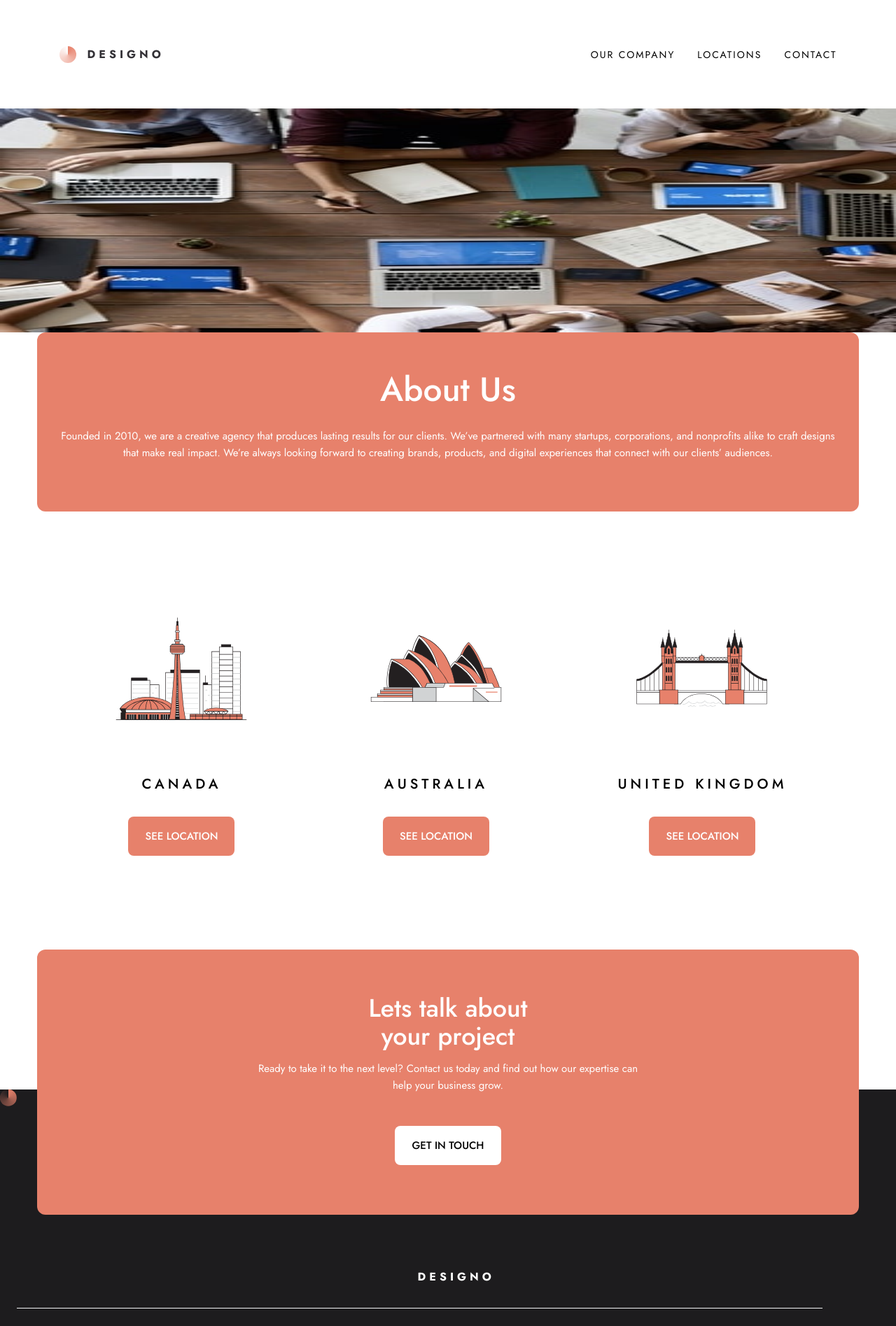
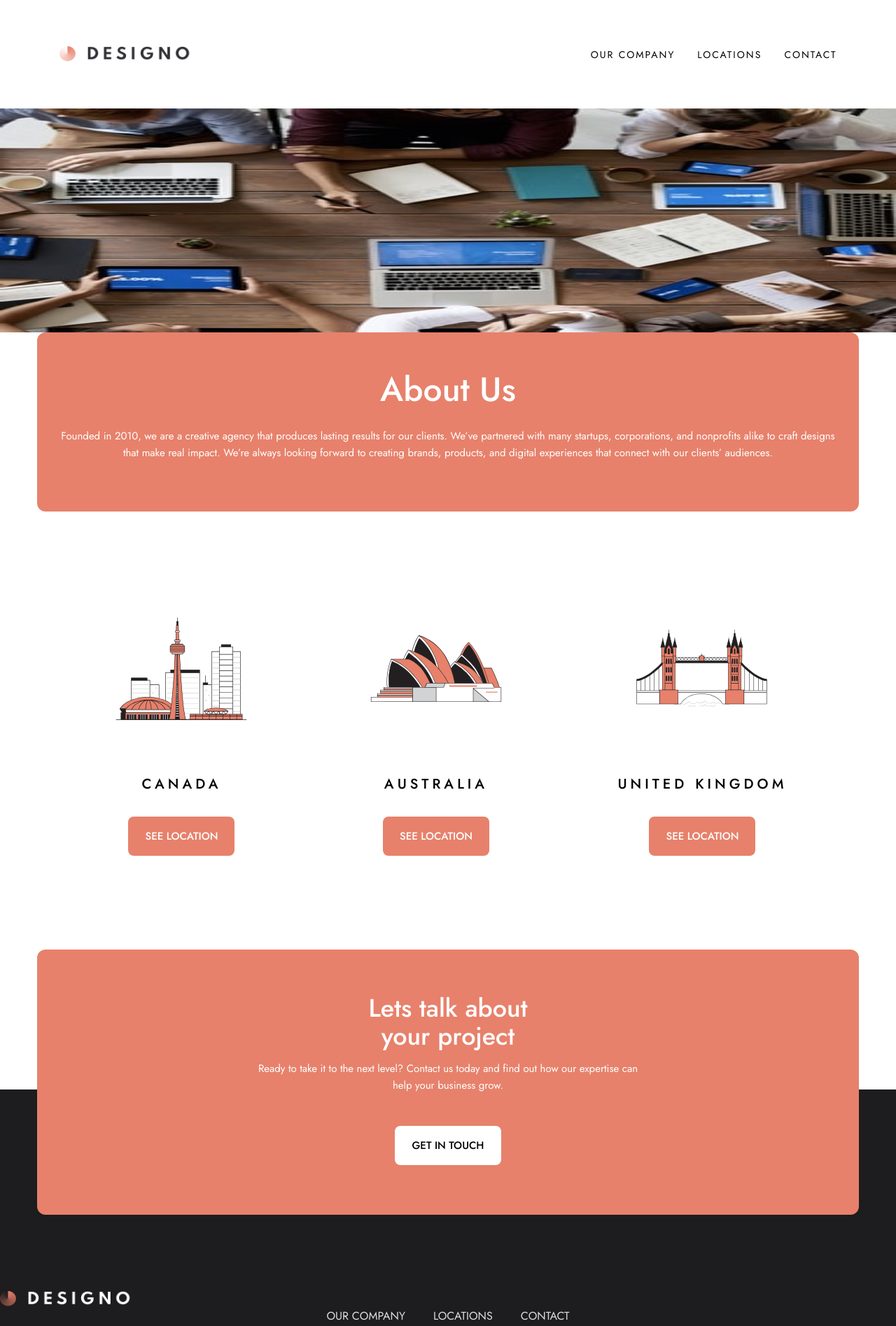
Before and after one commit to SebastienStordeur/Designo, a Next.js app: page /about in a window 1280 px wide. Shown: the top 1895 px of the page at 70% size. Built offline with nearby package versions, Linux system fonts and the light colour scheme.

Commit message:
replaced logos by images, removed conic gradient css

```diff
--- a/components/Footer/Footer.jsx
+++ b/components/Footer/Footer.jsx
@@ -1,4 +1,6 @@
 import React from "react";
+import Image from "next/image";
+
 import Contact from "./Contact/Contact";
 import Socials from "./Socials/Socials";
 
@@ -6,11 +8,13 @@ const Footer = () => {
   return (
     <footer id="footer" className="bg-black w-full mt-[286px]">
       <Contact />
-      <div className="flex justify-center my-16 text-center">
-        <div className="conic-gradient-logo"></div>
-        <p className="relative mt-64 uppercase tracking-[5px] font-bold text-white w-full after:content-[''] after:absolute after:block after:h-px after:w-11/12 after:bg-light-grey after:mt-8">
-          Designo
-        </p>
+      <div className="pt-36">
+        <div className="w-48 h-6 mt-36 relative cursor-pointer">
+          <Image
+            src="/assets/shared/desktop/logo-light.png"
+            alt="Designo Logo"
+            layout="fill"
+          />
         </div>
         <div className="flex justify-center mx-auto w-full">
           <ul className="text-white opacity-85 uppercase text-center md:flex">
@@ -36,6 +40,7 @@ const Footer = () => {
           </div>
           <Socials />
         </div>
+      </div>
     </footer>
   );
 };
--- a/components/Header/Header.jsx
+++ b/components/Header/Header.jsx
@@ -1,3 +1,5 @@
+import Image from "next/image";
+import Link from "next/link";
 import React from "react";
 import MobileMenu from "./MobileMenu/MobileMenu";
 import Navbar from "./Navbar/Navbar";
@@ -9,10 +11,15 @@ const Header = () => {
       className="flex justify-between items-center w-full mx-auto h-24 px-6 md:h-[155px] md:px-8 lg:max-w-[1111px] xl:px-0"
     >
       <div className="flex">
-        <div className="conic-gradient-logo mr-4"></div>
-        <p className="uppercase tracking-[5px] font-bold text-dark-grey">
-          Designo
-        </p>
+        <Link href="/">
+          <div className="w-48 h-6 relative cursor-pointer">
+            <Image
+              src="/assets/shared/desktop/logo-dark.png"
+              alt="Designo Logo"
+              layout="fill"
+            />
+          </div>
+        </Link>
       </div>
       <Navbar />
       <MobileMenu />
--- a/styles/globals.css
+++ b/styles/globals.css
@@ -31,17 +31,3 @@ a {
     background: black;
   }
 }
-
-.conic-gradient-logo {
-  width: 24px;
-  height: 24px;
-  background: conic-gradient(
-    from 90deg at 50% 50%,
-    rgba(231, 129, 107, 0.0001) 0deg,
-    #e7816b 359.74deg,
-    rgba(231, 129, 107, 0.0001) 360deg
-  );
-  transform: matrix(0, -1, -1, 0, 0, 0);
-  border-radius: 50%;
-  overflow: hidden;
-}
```
Lines whose indentation alone changed are shown as unchanged.
